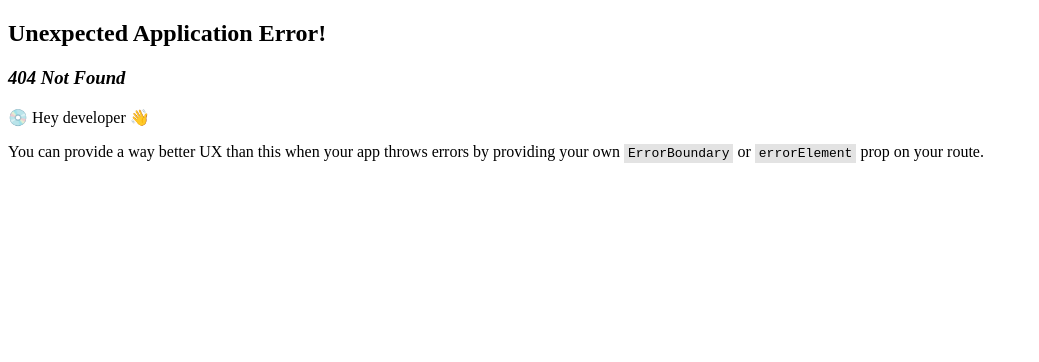
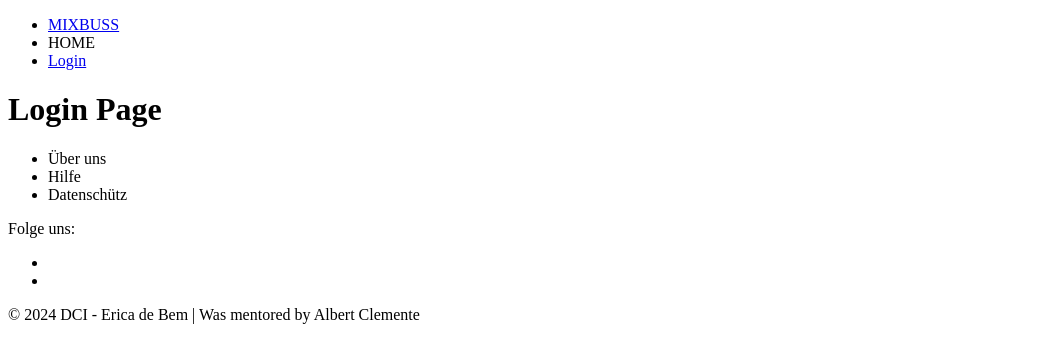
Before and after one commit to ericadebem/mixflix, a React (Vite) app: page /login in a window 1280 px wide. Before the commit this address had no page. Shown: the top 362 px of the page, without its empty margins (0-1039 px from the left). Built offline with nearby package versions, Linux system fonts and the light colour scheme; no server answers.

Commit message:
Add Navbar and Footer components

```diff
--- a/src/App.tsx
+++ b/src/App.tsx
@@ -1,6 +1,8 @@
 import { Outlet } from "react-router-dom";
 import { FetchData } from "./util/FetchData";
 import { useEffect } from "react";
+import { Footer } from "./components/Footer";
+import { Navbar } from "./components/Navbar";
 
 export const App = () => {
   useEffect(() => {
@@ -8,7 +10,11 @@ export const App = () => {
   }, []);
   return (
     <>
-      <Outlet />
+      <Navbar />
+      <main>
+        <Outlet />
+      </main>
+      <Footer />
     </>
   );
 };
--- a/src/components/Footer.tsx
+++ b/src/components/Footer.tsx
@@ -1,5 +1,5 @@
-import Github from "Github-icon.png";
-import Linkedin from "Linkedin-icon.png";
+// import Github from "Github-icon.png";
+// import Linkedin from "Linkedin-icon.png";
 
 export const Footer = () => {
   return (
@@ -15,10 +15,10 @@ export const Footer = () => {
         <p>Folge uns:</p>
         <ul>
           <li>
-            <img src={Github} />
+            {/* <img src={Github} /> */}
           </li>
           <li>
-            <img src={Linkedin} />
+            {/* <img src={Linkedin} /> */}
           </li>
         </ul>
       </div>
--- a/src/components/Navbar.tsx
+++ b/src/components/Navbar.tsx
@@ -1,14 +1,23 @@
 import { useState } from "react";
+import { NavLink } from "react-router-dom";
 
 export const Navbar = () => {
-  const [userData, setUserData] = useState({});
+  const [userData, setUserData] = useState();
   return (
     <nav>
       <ul>
-        <li>MIXBUSS</li>
+        <li>
+          <NavLink to="/">MIXBUSS</NavLink>
+        </li>
         <div>
           <li>HOME</li>
-          {userData ? <li>LOGOUT</li> : <li>LOGIN</li>}
+          {userData ? (
+            <li>LOGOUT</li>
+          ) : (
+            <li>
+              <NavLink to="/login">Login</NavLink>
+            </li>
+          )}
         </div>
       </ul>
     </nav>
--- /dev/null
+++ b/src/pages/LoginPage.tsx
@@ -0,0 +1,7 @@
+export const LoginPage = () => {
+  return (
+    <div>
+      <h1>Login Page</h1>
+    </div>
+  );
+};
--- a/src/util/appRouter.tsx
+++ b/src/util/appRouter.tsx
@@ -3,6 +3,7 @@ import { App } from "../App";
 import { CustomerPage } from "../pages/CustomerPage";
 import { EmployeePage } from "../pages/EmployeePage";
 import { Homepage } from "../pages/Homepage";
+import { LoginPage } from "../pages/LoginPage";
 
 export const appRouter = createBrowserRouter([
   {
@@ -10,6 +11,7 @@ export const appRouter = createBrowserRouter([
     element: <App />,
     children: [
       { path: "/", element: <Homepage /> },
+      { path: "/login", element: <LoginPage /> },
       { path: "/customer", element: <CustomerPage /> },
       { path: "/employee", element: <EmployeePage /> },
     ],
```
Also changed, not shown: 1 other file (tests, documents, lock files or other folders).
